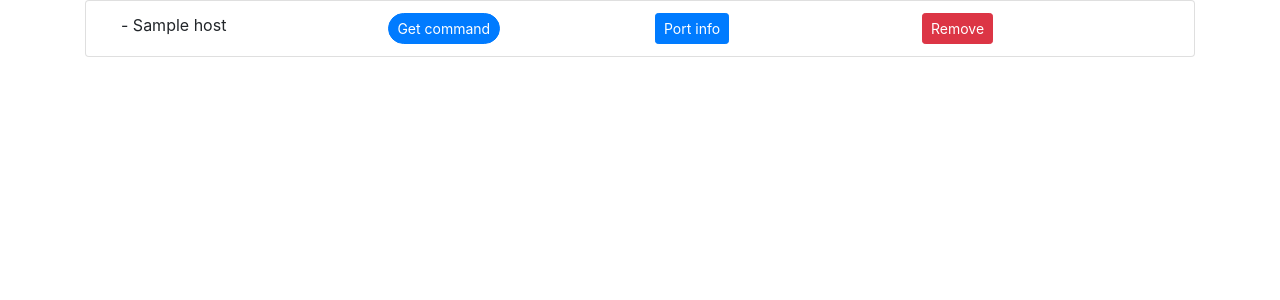
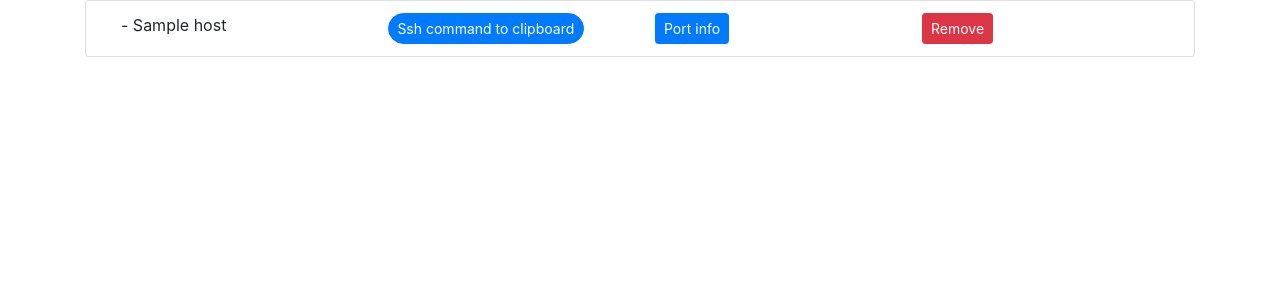
Before and after one commit to 404notfoundhard/autotunnel, a Flask app: template flask/app/templates/index.html in a window 1280 px wide. Shown: the part 47-347 px from the top of the page. Run offline with Flask 2, Linux system fonts and the light colour scheme; the template is opened without the code that fills it: most values are stand-ins (such as "Sample title", 1, 10 or a date in 2020); parts of the project's set-up code (start-up, migrations or seed data) failed here and were passed over; some libraries are stand-ins or nearby versions.

Commit message:
feat(app): done feature "copy to clipboard"

```diff
--- a/flask/app/templates/base.html
+++ b/flask/app/templates/base.html
@@ -18,9 +18,34 @@
   <link rel="stylesheet" href="https://maxcdn.bootstrapcdn.com/bootstrap/4.0.0-beta/css/bootstrap.min.css">
 </head>
 <script type="text/javascript">
+  function copyToClipboard(elementId) {
+    // Create a "hidden" input
+    var aux = document.createElement("input");
+    // Assign it the value of the specified element
+    aux.setAttribute("value", document.getElementById(elementId).innerHTML);
+    // Append it to the body
+    document.body.appendChild(aux);
+    // Highlight its content
+    aux.select();
+    // Copy the highlighted text
+    document.execCommand("copy");
+    // Remove it from the body
+    document.body.removeChild(aux);
+  }
+
+
+
   $(function () {
-      $("[rel='tooltip']").tooltip();
-  });
+    $('[data-toggle="popover"]').popover()
+  })
+
+  $('[data-toggle="popover"][data-timeout]').on('shown.bs.popover', function() {
+    this_popover = $(this);
+    setTimeout(function () {
+        this_popover.popover('destroy');
+    }, $(this).data("timeout"));
+});
+
 </script>
 <body>
   <nav class="navbar navbar-expand-lg navbar-dark bg-dark d-flex justify-content-end">
--- a/flask/app/templates/index.html
+++ b/flask/app/templates/index.html
@@ -18,7 +18,20 @@ Hello unknown
             - {{ host.hostname }}
           </div>
           <div class="col-sm">
-            <button type="button" class="btn btn-primary btn-sm badge-pill">Get command</button>
+            <p hidden id='{{ host.index }}'>ssh -N -L {{ host.ssh_port }}:127.1:{{ host.ssh_port }} -L {{ host.db_port }}:127.1:{{ host.db_port }} -L {{ host.vnc_port }}:127.1:{{ host.vnc_port }} service_user@monit.tru.io -i /path/to/key</p>
+
+            <button onclick="copyToClipboard('{{ host.index }}')" type="button" data-timeout="500"
+              data-toggle="popover" data-placement="right" data-content="ssh -N -L {{ host.ssh_port }}:127.1:{{ host.ssh_port }} -L
+              {{ host.db_port }}:127.1:{{ host.db_port }} -L {{ host.vnc_port }}:127.1:{{ host.vnc_port }}
+              service_user@monit.tru.io -i /path/to/key is COPIED!" class="btn btn-primary btn-sm badge-pill">Ssh
+              command to clipboard</button>
+
+
+            <!-- <button onclick="copyToClipboard('p1')">Copy P1</button> -->
+            <!-- <button type="button" class="btn btn-secondary" data-container="body" data-toggle="popover"
+              data-placement="right" data-content="Vivamus sagittis lacus vel augue laoreet rutrum faucibus.">
+              Popover on right
+            </button> -->
           </div>
           <div class="col-sm">
             <button type="button" class="btn btn-primary btn-sm" data-toggle="modal"
```
